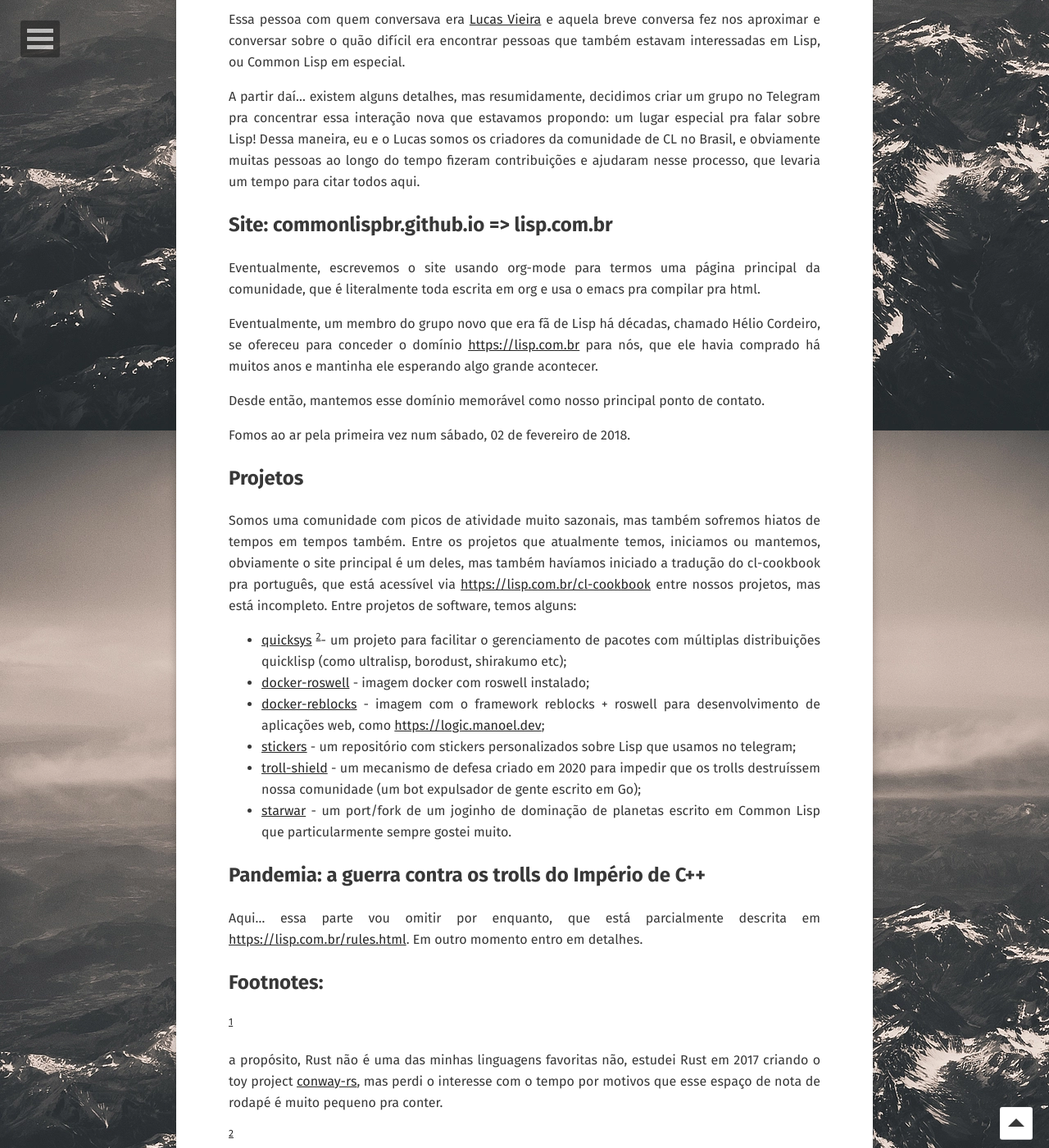
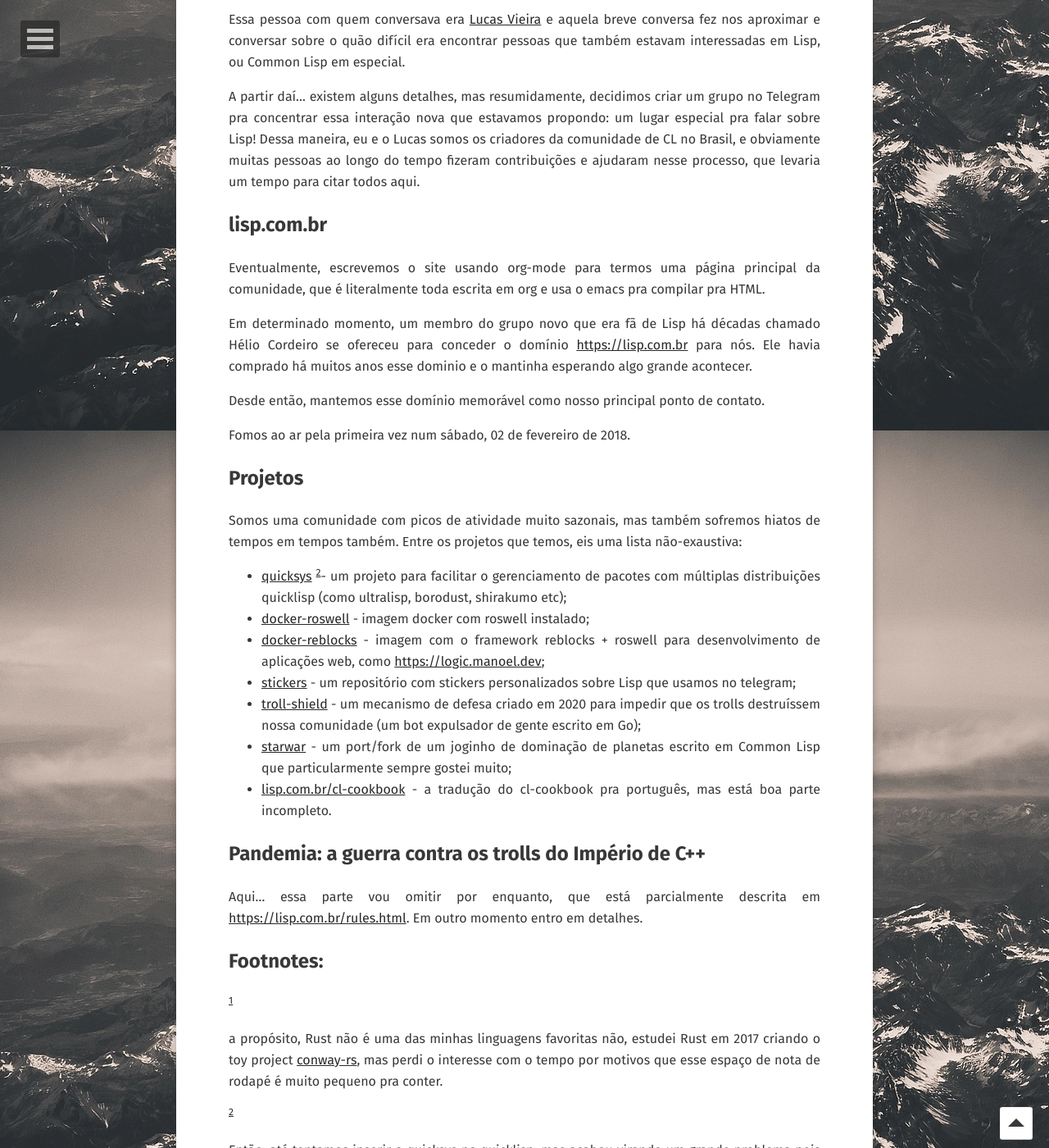
Before and after one commit to ryukinix/ryukinix.github.io, a Jekyll site: the page built from _posts/2025-07-20-common-lisp-brasil.html, in a window 1280 px wide and 1400 px high, scrolled down 715 px. Shown: the whole window at 82% size. Built offline with Jekyll 4.4.1, drawn with Linux system fonts in a browser that asks for light colours; comment, search, counter and statistics services are not loaded.

Commit message:
refactor: rewrite part of the post after Lucas' review

```diff
--- a/_posts/2025-07-20-common-lisp-brasil.html
+++ b/_posts/2025-07-20-common-lisp-brasil.html
@@ -53,20 +53,20 @@ citar todos aqui.
 </div>
 </div>
 
-<div id="outline-container-orge25bda0" class="outline-2">
-<h2 id="orge25bda0">Site: commonlispbr.github.io =&gt; lisp.com.br</h2>
-<div class="outline-text-2" id="text-orge25bda0">
+<div id="outline-container-org675675f" class="outline-2">
+<h2 id="org675675f">lisp.com.br</h2>
+<div class="outline-text-2" id="text-org675675f">
 <p>
 Eventualmente, escrevemos o site usando org-mode para termos uma
 página principal da comunidade, que é literalmente toda escrita em org
-e usa o emacs pra compilar pra html.
+e usa o emacs pra compilar pra HTML.
 </p>
 
 <p>
-Eventualmente, um membro do grupo novo que era fã de Lisp há
-décadas, chamado Hélio Cordeiro, se ofereceu para conceder o domínio
-<a href="https://lisp.com.br">https://lisp.com.br</a> para nós, que ele havia comprado há muitos anos e mantinha
-ele esperando algo grande acontecer.
+Em determinado momento, um membro do grupo novo que era fã de Lisp há
+décadas chamado Hélio Cordeiro se ofereceu para conceder o domínio
+<a href="https://lisp.com.br">https://lisp.com.br</a> para nós. Ele havia comprado há muitos anos esse
+dominio e o mantinha esperando algo grande acontecer.
 </p>
 
 <p>
@@ -87,10 +87,7 @@ Fomos ao ar pela primeira vez num sábado, 02 de fevereiro de 2018.
 <p>
 Somos uma comunidade com picos de atividade muito sazonais, mas também
 sofremos hiatos de tempos em tempos também. Entre os projetos que
-atualmente temos, iniciamos ou mantemos, obviamente o site principal é
-um deles, mas também havíamos iniciado a tradução do cl-cookbook pra
-português, que está acessível via <a href="https://lisp.com.br/cl-cookbook">https://lisp.com.br/cl-cookbook</a>
-entre nossos projetos, mas está incompleto. Entre projetos de software, temos alguns:
+temos, eis uma lista não-exaustiva:
 </p>
 
 <ul class="org-ul">
@@ -106,7 +103,9 @@ telegram;</li>
 que os trolls destruíssem nossa comunidade (um bot expulsador de
 gente escrito em Go);</li>
 <li><a href="https://github.com/commonlispbr/starwar">starwar</a> - um port/fork de um joginho de dominação de planetas escrito em
-Common Lisp que particularmente sempre gostei muito.</li>
+Common Lisp que particularmente sempre gostei muito;</li>
+<li><a href="https://lisp.com.br/cl-cookbook">lisp.com.br/cl-cookbook</a> - a tradução do cl-cookbook pra português,
+mas está boa parte incompleto.</li>
 </ul>
 </div>
 </div>
```
Also changed, not shown: org/common-lisp-brasil.org (+10 -11 lines).
